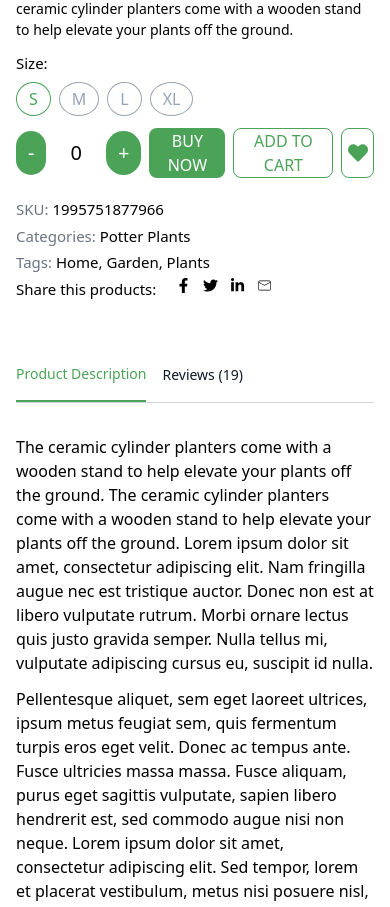
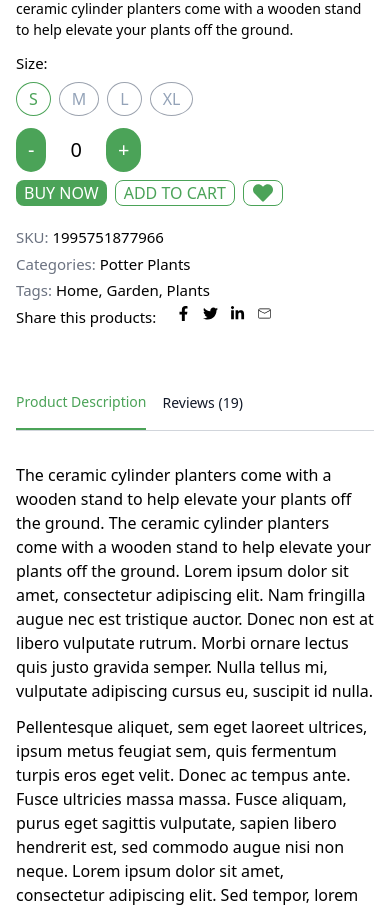
Before and after one commit to feyishola/greenshop, a React (Create React App) app: page /shop in a window 390 px wide. Shown: the part 800-1707 px from the top of the page. Built offline with nearby package versions, Linux system fonts and the light colour scheme.

Commit message:
price range works fine and the buttons in productpage aligns better on mobile

```diff
--- a/src/components/categories.jsx
+++ b/src/components/categories.jsx
@@ -32,12 +32,19 @@ const products = [
 
 const Categories = () => {
     const [activeCategory, setActiveCategory] = useState("House Plants");
+    const [activeTab, setActiveTab] = useState('All Plants');
+    const [price, setPrice] = useState(1);
+
+
     const categories = [
       "House Plants", "Potter Plants", "Seeds", "Small Plants",
       "Big Plants", "Succulents", "Trerrariums", "Gardening", "Accessories"
     ];
 
-    const [activeTab, setActiveTab] = useState('All Plants');
+
+    const handlePriceChange = (e)=>{
+      setPrice(e.target.value);
+    }
 
     const handleTabClick = (tab) => {
       setActiveTab(tab);
@@ -67,11 +74,11 @@ const Categories = () => {
               </div>
 
               {/* Price Range Section */}
-              <div className="w-full flex flex-col space-y-2">
+              <div className="w-full flex flex-col space-y-4">
                 <p className="text-[18px] font-bold text-start">Price Range</p>
-                <p>Price: <span className="text-primary-color text-[13px]">$39 - $1230</span></p>
-                <input type="range" min={0} max={100} className="w-full h-2 rounded-full bg-green-200 accent-green-500" />
-                <button className="text-white bg-primary-color py-2 rounded w-[90px]">Filter</button>
+                <p className='text-[15px]'>Price: <span className="text-primary-color text-[15px] font-bold">${price} - $1230</span></p>
+                <input type="range" min={1} max={1230} value={price} onChange={handlePriceChange} className="w-full h-2 rounded-full bg-green-200 accent-green-500" />
+                <button className="text-white bg-primary-color py-2 rounded w-[90px] ">Filter</button>
               </div>
 
               {/* Size Section */}
--- a/src/components/productpage.jsx
+++ b/src/components/productpage.jsx
@@ -15,6 +15,7 @@ const ProductPage = () => {
     const [active, setActive] = useState("S");
     const [count, setCounter] = useState(0);
     const [activeScreen, setActiveScreen] = useState("productdescription");
+    const [love, setLove] = useState(false);
     const navigate = useNavigate();
 
 
@@ -138,7 +139,7 @@ const ProductPage = () => {
                             ))
                         }
                     </div>
-                    <div className='mt-3 flex flex-row gap-2'>
+                    <div className='mt-3 flex flex-col md:flex-row  gap-2'>
                         {/* Counter */}
                         <div className="flex items-center space-x-6">
                             <button
@@ -156,9 +157,11 @@ const ProductPage = () => {
                                 +
                             </button>
                         </div>
-                        <button className='px-2 md:px-8 bg-primary-color text-white rounded-lg' onClick={()=>{navigate("/shoppingcart")}}>BUY NOW</button>
-                        <button className='px-2 md:px-8 border border-primary-color text-primary-color rounded-lg'>ADD TO CART</button>
-                        <div className='border border-primary-color rounded-lg flex justify-center items-center w-10'><FaHeart className="text-primary-color hover:text-gray-400 " size={20} /></div>
+                        <div className='flex flex-row gap-2'>
+                            <button className='px-2 md:px-8 bg-primary-color text-white rounded-lg' onClick={()=>{navigate("/shoppingcart")}}>BUY NOW</button>
+                            <button className='px-2 md:px-8 border border-primary-color text-primary-color rounded-lg' onClick={()=>{navigate("/shoppingcart")}}>ADD TO CART</button>
+                            <div className='border border-primary-color rounded-lg flex justify-center items-center w-10' onClick={()=>setLove(!love)}><FaHeart className={`${love ? 'text-red-500' : 'text-primary-color'} `} size={20} /></div>
+                        </div>
                     </div>
                     {/* details */}
                     <div className='mt-5 space-y-1'>
```
